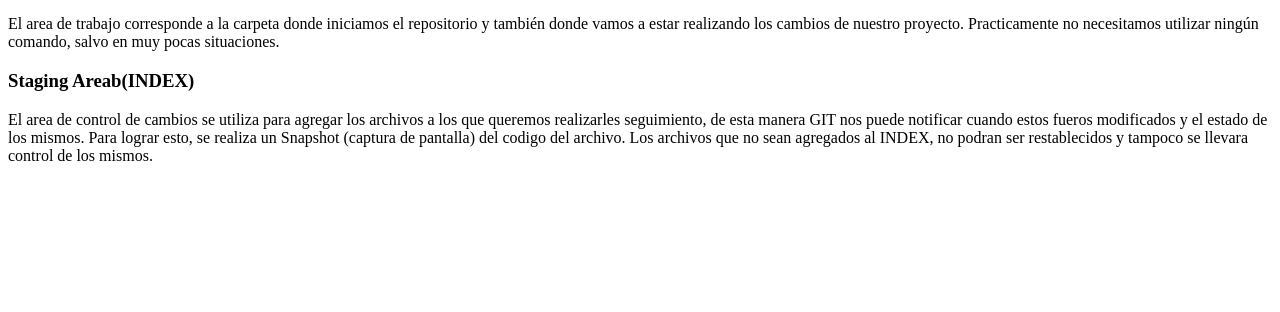
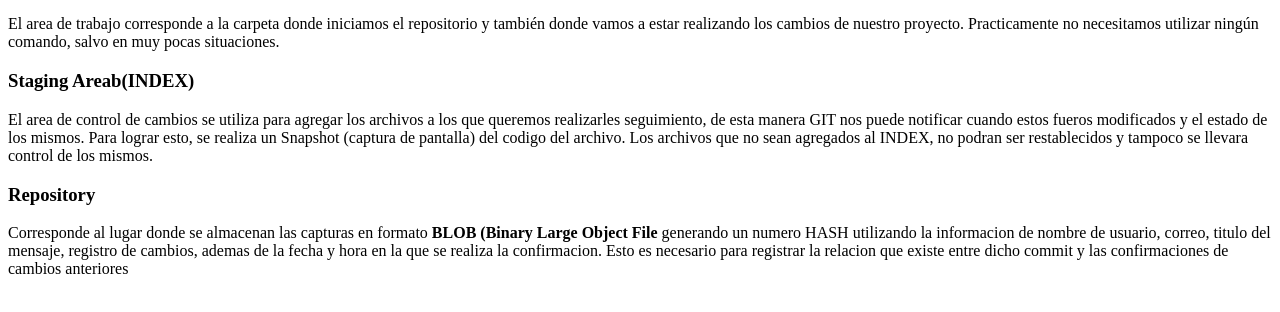
Before and after one commit to csnunez/git-x19, a plain HTML site: page index.html in a window 1280 px wide. Shown: the part 216-528 px from the top of the page. Drawn offline with Linux system fonts and the light colour scheme.

Commit message:
Areas GIT: Repository

```diff
--- a/index.html
+++ b/index.html
@@ -30,10 +30,21 @@
                             a los que queremos realizarles seguimiento, de esta manera
                             GIT nos puede notificar cuando estos fueros modificados y el estado de los
                             mismos.  Para lograr esto, se realiza un Snapshot
-                            (captura de pantalla) del codigo del archivo. Los archivos que no sean agregados al INDEX, no podran ser restablecidos
+                            (captura de pantalla) del codigo del archivo. Los archivos que no sean agregados al INDEX,
+                             no podran ser restablecidos
                             y tampoco se llevara control de los mismos.
                         </p>
 
+                        </article>
+                        <article>
+                            <h3>Repository</h3>
+                            <p>
+                                Corresponde al lugar donde se almacenan las capturas en formato
+                                <strong>BLOB (Binary Large Object File</strong> generando un numero HASH utilizando la
+                                informacion de nombre de usuario, correo, titulo del mensaje, registro de cambios, ademas
+                                de la fecha y hora en la que se realiza la confirmacion. Esto es necesario para registrar
+                            la relacion que existe entre dicho commit y las confirmaciones de cambios anteriores
+                        </p>
                         </article>
                     </article>
                 </section>
```
